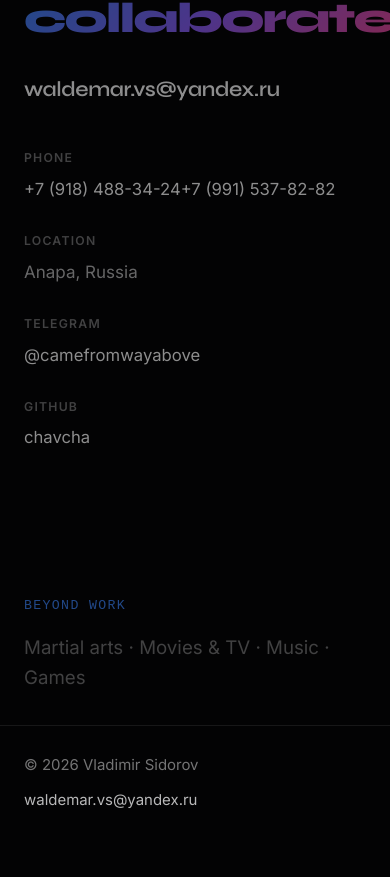
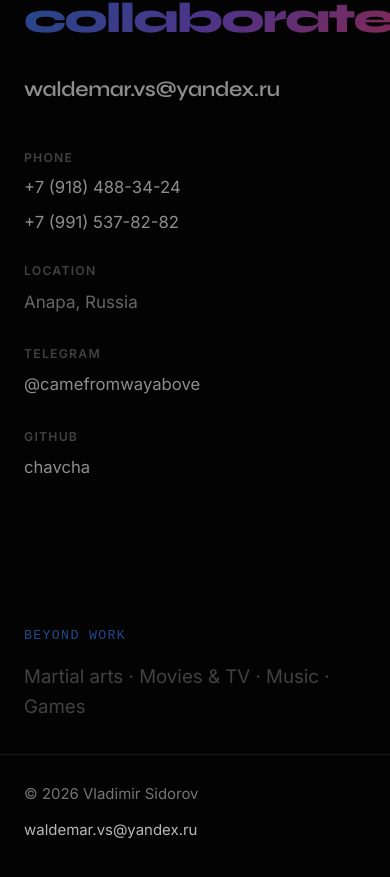
Before and after one commit to chavcha/visitka, a React (Vite) app: page / in a window 390 px wide. Shown: the part 5244-6121 px from the top of the page. Before the commit the page ends 6097 px from the top, so only its background shows below. Built offline with nearby package versions, Linux system fonts and the light colour scheme.

Commit message:
Fix phone number spacing on mobile contacts

```diff
--- a/src/App.css
+++ b/src/App.css
@@ -1046,6 +1046,18 @@
   }
 }
 
+.contact__phones {
+  display: flex;
+  flex-direction: column;
+  align-items: flex-start;
+  gap: 12px;
+}
+
+.contact__phones .contact__link {
+  display: block;
+  line-height: 1.35;
+}
+
 .contact__label {
   display: block;
   margin-bottom: 8px;
--- a/src/App.tsx
+++ b/src/App.tsx
@@ -365,11 +365,13 @@ function App() {
               <ul className="contact__grid">
                 <li>
                   <span className="contact__label">Phone</span>
-                  {PHONES.map((p) => (
-                    <a key={p} href={phoneHref(p)} className="contact__link">
-                      {p}
-                    </a>
-                  ))}
+                  <div className="contact__phones">
+                    {PHONES.map((p) => (
+                      <a key={p} href={phoneHref(p)} className="contact__link">
+                        {p}
+                      </a>
+                    ))}
+                  </div>
                 </li>
                 <li>
                   <span className="contact__label">Location</span>
```
